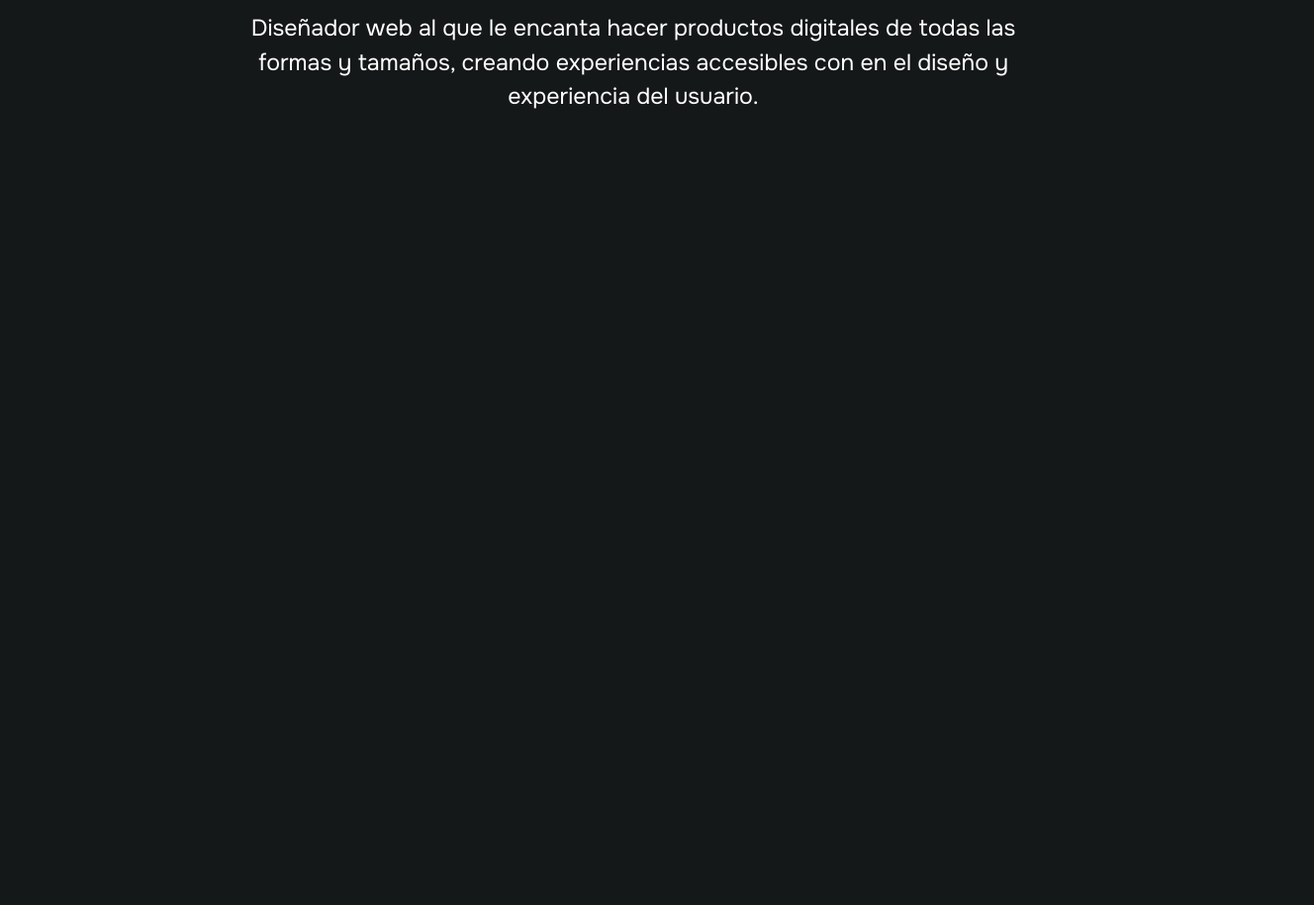
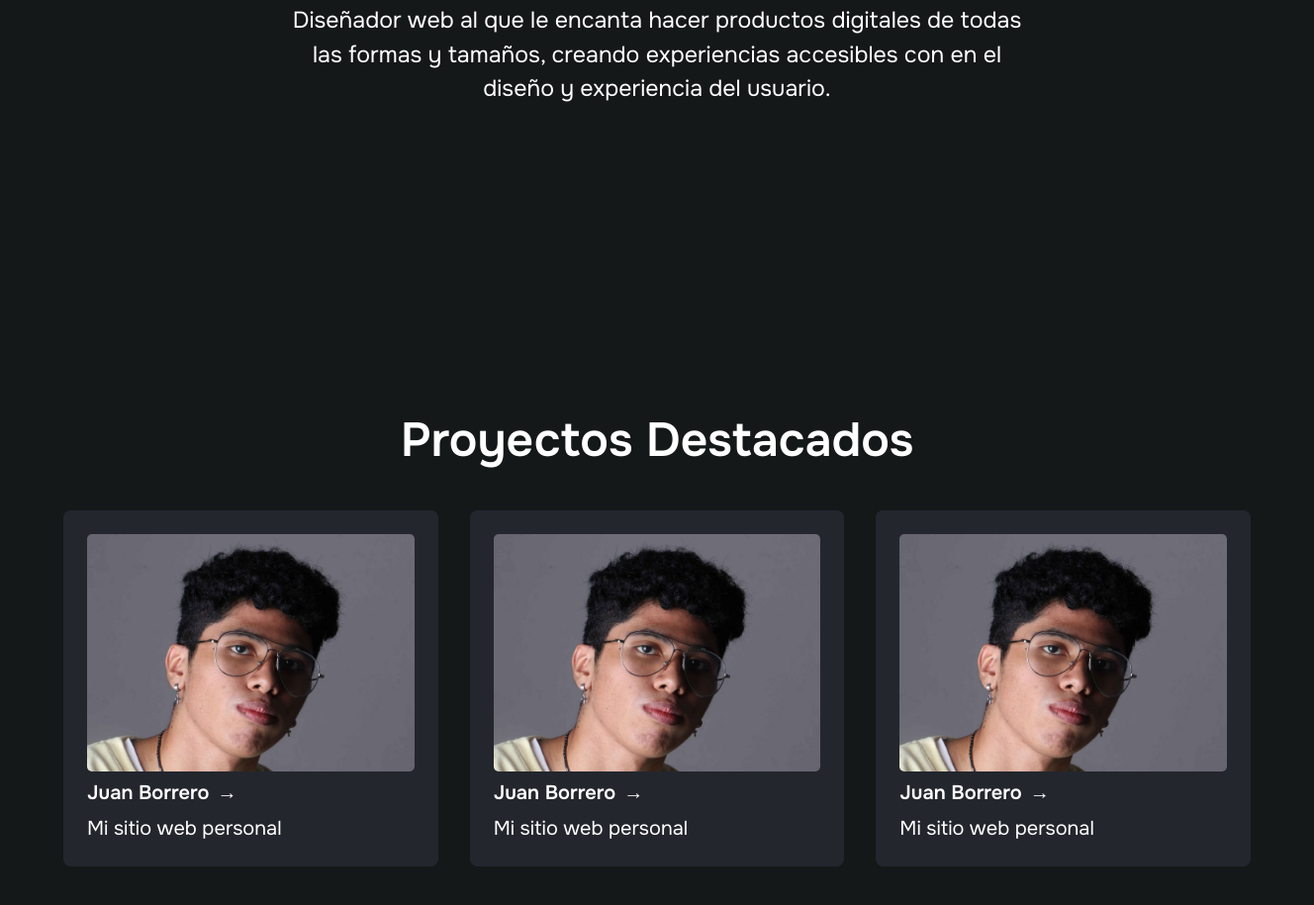
Before and after one commit to JuanBorr/juanbdesign, an Astro site: page / in a window 1280 px wide. Shown: the part 455-1370 px from the top of the page at 99% size, 1328 px wide, since content can reach past the window. Before the commit the page ends 818 px from the top, so only its background shows below. Built offline with nearby package versions, Linux system fonts and the light colour scheme; Astro itself is replaced by a stand-in of ours.

Commit message:
Add projects section and tweak styles

```diff
--- a/src/layouts/Layout.astro
+++ b/src/layouts/Layout.astro
@@ -1,5 +1,6 @@
 ---
 import Header from '../components/Header.astro';
+import { ViewTransitions } from 'astro:transitions'
 interface Props {
 	title: string;
 }
@@ -16,6 +17,7 @@ const { title } = Astro.props;
 		<link rel="icon" type="image/svg+xml" href="/favicon.svg" />
 		<meta name="generator" content={Astro.generator} />
 		<title>{title}</title>
+		<ViewTransitions />
 		<link rel="preconnect" href="https://fonts.googleapis.com">
 		<link rel="preconnect" href="https://fonts.gstatic.com" crossorigin>
 		<link href="https://fonts.googleapis.com/css2?family=Inter+Tight:wght@700&family=Onest:wght@400;600&display=swap" rel="stylesheet">
--- a/src/pages/index.astro
+++ b/src/pages/index.astro
@@ -1,6 +1,8 @@
 ---
 import Layout from '../layouts/Layout.astro'
 import Card from '../components/Card.astro'
+
+import JuanProfileImg from '../assets/projects/juanborrero.jpg'
 ---
 
 <Layout title="Juan Borrero - Portafolio">
@@ -15,16 +17,38 @@ import Card from '../components/Card.astro'
 				experiencia del usuario.
 			</p>
 		</section>
-    <ul role="list" class="projects-grid">
-    </ul>
+    <section class="projects-section">
+      <h2>Proyectos Destacados</h2>
+      <ul role="list" class="projects-grid">
+        <Card
+          title="Juan Borrero"
+          description="Mi sitio web personal"
+          image={JuanProfileImg}
+          href="https://juanbdesign.vercel.app"
+        />
+        <Card
+          title="Juan Borrero"
+          description="Mi sitio web personal"
+          image={JuanProfileImg}
+          href="https://juanbdesign.vercel.app"
+        />
+        <Card
+          title="Juan Borrero"
+          description="Mi sitio web personal"
+          image={JuanProfileImg}
+          href="https://juanbdesign.vercel.app"
+        />
+      </ul>
+    </section>
   </main>
 </Layout>
 
 <style>
   main {
     margin: auto;
-    width: 800px;
-    max-width: calc(100% - 2rem);
+    padding: 0 4rem;
+    width: 100%;
+    max-width: 1200px;
     color: white;
     font-size: 20px;
     line-height: 1.6;
@@ -36,10 +60,9 @@ import Card from '../components/Card.astro'
 		align-items: center;
 		justify-content: center;
 		gap: 1rem;
-		min-height: calc(100vh - 4rem);
+		min-height: calc(100vh - 5rem);
 		text-align: center;
 	}
-
   h1 {
 		margin: 0;
 		font-size: 5rem;
@@ -52,21 +75,30 @@ import Card from '../components/Card.astro'
     background-image: var(--accent-gradient);
     -webkit-background-clip: text;
     -webkit-text-fill-color: transparent;
-    background-size: 400%;
+    background-size: 200%;
     background-position: 0%;
 		background-clip: text;
   }
-
 	.description {
-		max-width: 60ch;
+		max-width: 50ch;
 		font-size: 1.45rem;
 		font-weight: 400;
 		line-height: 1.5;
 	}
 
-  .link-card-grid {
+  .projects-section {
+    margin-top: 5rem;
+    height: calc(100vh - 5rem);
+  }
+  .projects-section h2 {
+    font-size: 3rem;
+    margin-bottom: 2rem;
+    text-align: center;
+  }
+
+  .projects-grid {
     display: grid;
-    grid-template-columns: repeat(auto-fit, minmax(24ch, 1fr));
+    grid-template-columns: repeat(3, minmax(24ch, 1fr));
     gap: 2rem;
     padding: 0;
   }
```
